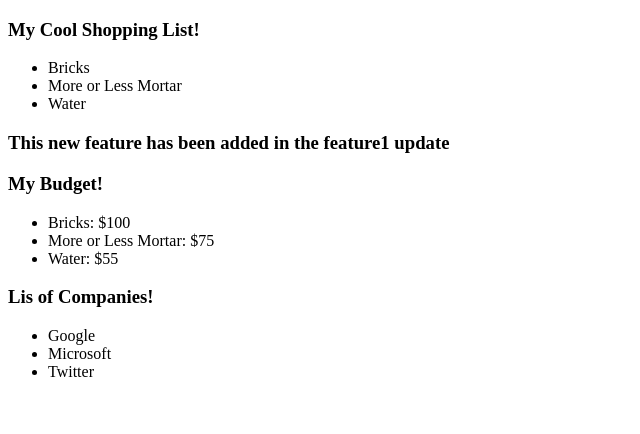
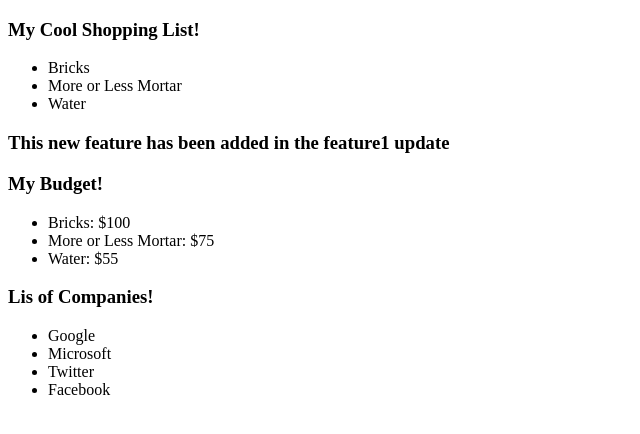
Before and after one commit to sumantabose/git-playground, a plain HTML site: page index.html in a window 1280 px wide. Shown: the full height of the page, 0-640 px from the left. Drawn offline with Linux system fonts and the light colour scheme.

Commit message:
Added Facebook

```diff
--- a/index.html
+++ b/index.html
@@ -30,6 +30,7 @@
 				<li>Google</li>
 				<li>Microsoft</li>
 				<li>Twitter</li>
+				<li>Facebook</li>
 			</ul>
 	</div>
 </body>
```
Also changed, not shown: 1 other file.
